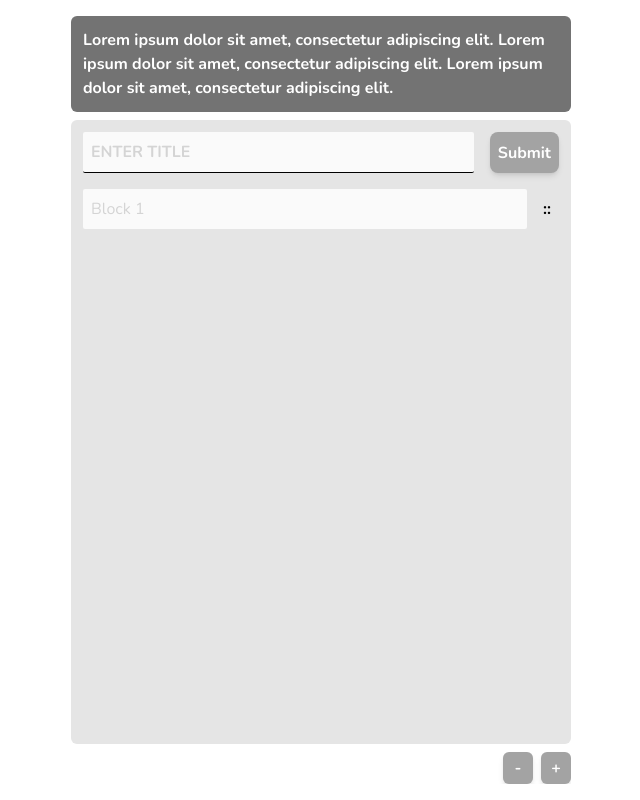
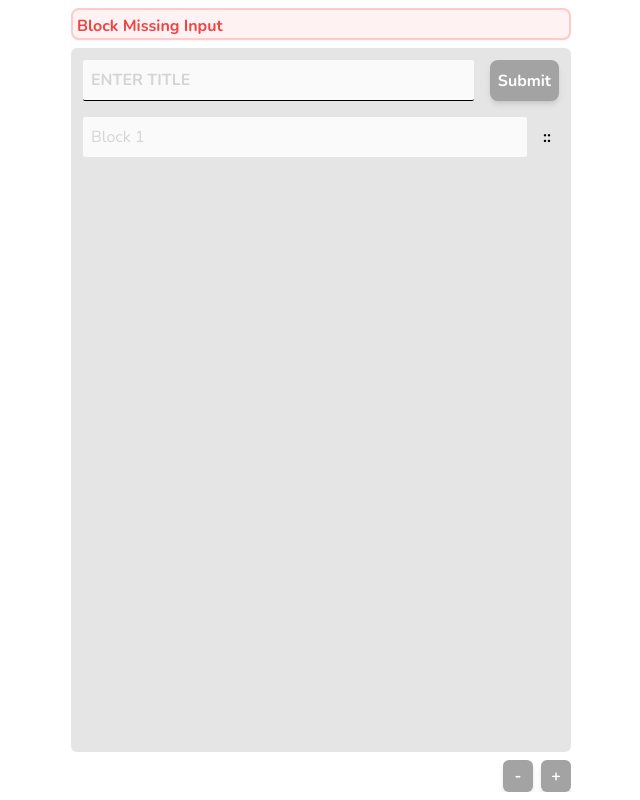
Before and after one commit to jordaz14/note-taking-react-app, a React (Vite) app in the folder client/: page / in a window 1280 px wide. Shown: the whole page, without its empty margins (319-959 px from the left). Built offline with nearby package versions, Linux system fonts and the light colour scheme.

Commit message:
Added notification UI template

```diff
--- a/client/src/App.tsx
+++ b/client/src/App.tsx
@@ -71,19 +71,25 @@ function App() {
       <div className="flex font-nunito">
         <main
           id="canvas"
-          className="flex w-screen h-screen p-4 gap-4 justify-center"
+          className="flex w-screen h-screen p-2 gap-4 justify-center"
         >
           <div
             id="compose"
             className=" flex flex-col items-center gap-2 overflow-y-hidden
              w-[500px]"
           >
-            <div className="bg-neutral-500 font-bold rounded-md text-white w-full p-3">
+            <div
+              id="prompt-generator"
+              className="bg-neutral-500 font-bold rounded-md text-white w-full p-3 hidden"
+            >
               <p>
                 Lorem ipsum dolor sit amet, consectetur adipiscing elit. Lorem
                 ipsum dolor sit amet, consectetur adipiscing elit. Lorem ipsum
                 dolor sit amet, consectetur adipiscing elit.
               </p>
+            </div>
+            <div className="bg-red-50 w-full rounded-lg p-1 h-8 border-2 border-red-200 text-red-500 font-bold shadow-sm">
+              Block Missing Input
             </div>
             <form
               className="w-full flex-1 flex flex-col bg-neutral-200 rounded-md p-3"
```
